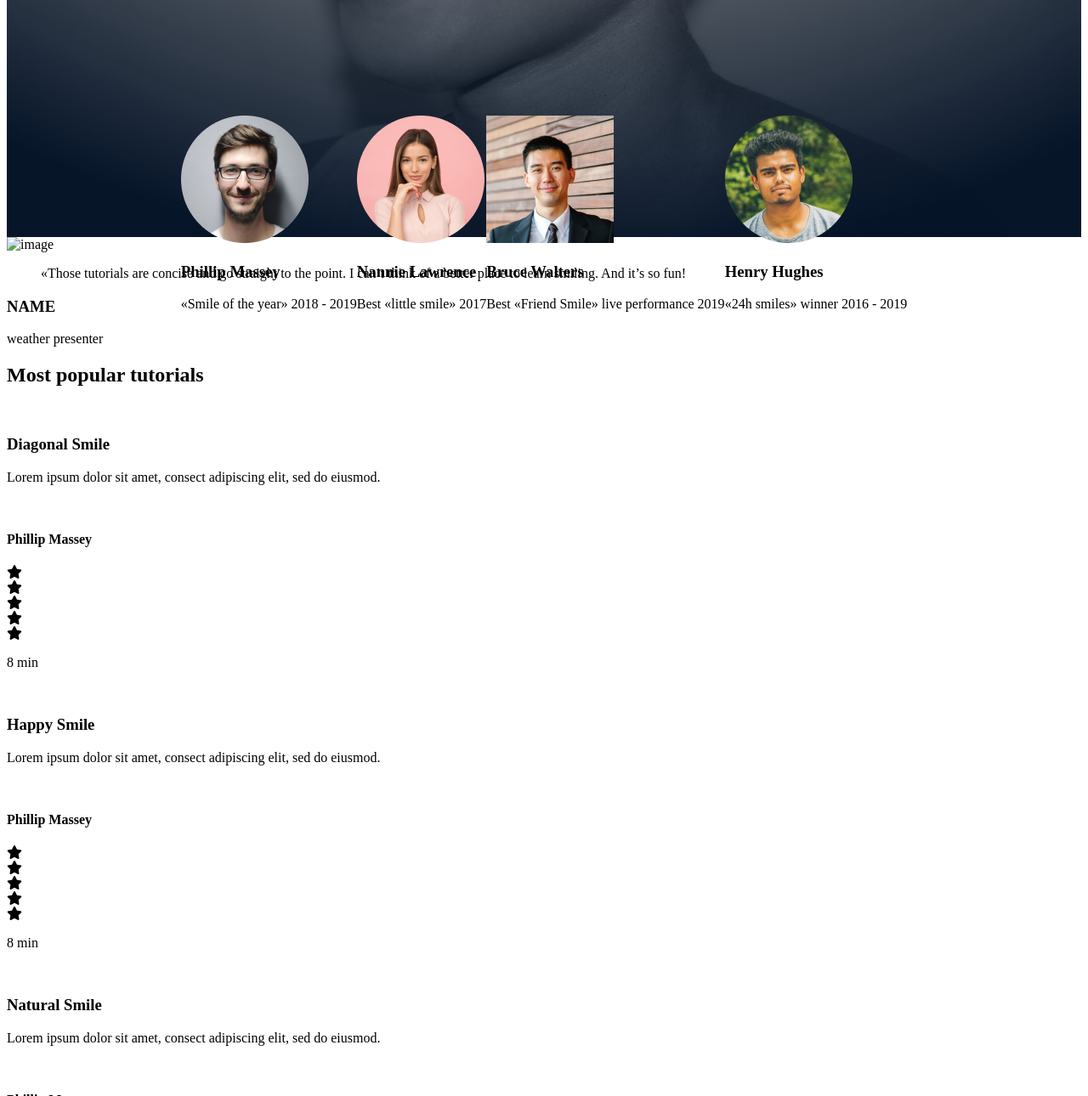
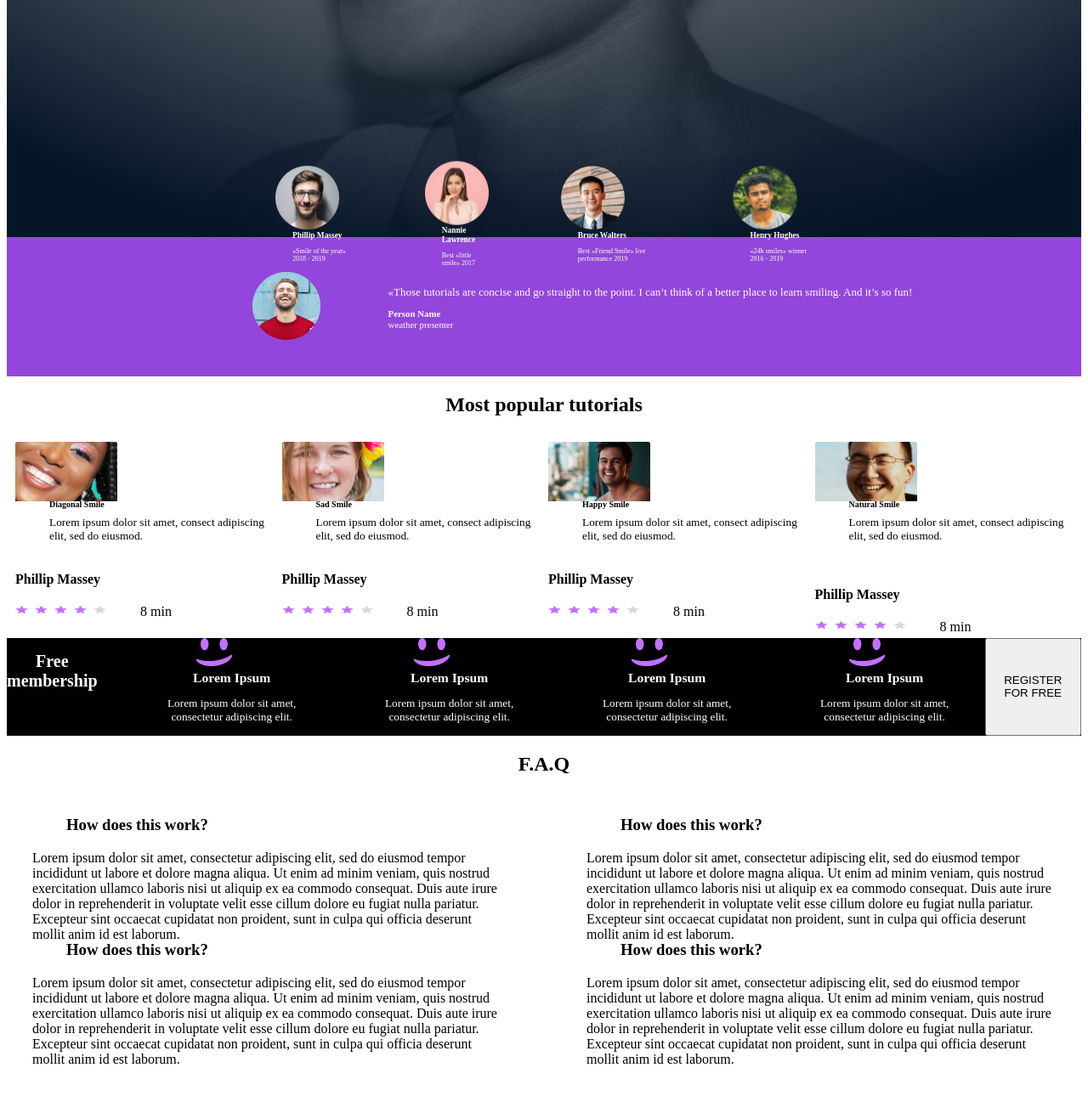
Before and after one commit to Mavis12619/alx_html_css, a plain HTML site: page css_advanced/index.html in a window 1280 px wide. Shown: the part 529-1819 px from the top of the page at 85% size. Drawn offline with Linux system fonts and the light colour scheme.

Commit message:
add REAME

```diff
--- a/css_advanced/index.html
+++ b/css_advanced/index.html
@@ -30,8 +30,8 @@
                     </div>
                     <button>REGISTER FOR FREE</button>
                 </div>
-                <div>
-                    <h2 class="h2+">Learn from the pros</h2>
+                <div class="maame">
+                    <h2 class="papa">Learn from the pros</h2>
                     <div class="images">
                         <div>
                             <img src="./images/1.png" alt="">
@@ -44,7 +44,7 @@
                             <p>Best «little smile» 2017</p>
                         </div>
                         <div>
-                            <img src="./images/2.png" alt="">
+                            <img class="square" src="./images/2.png" alt="">
                             <h3>Bruce Walters</h3>
                             <p>Best «Friend Smile» live performance 2019</p>
                         </div>
@@ -60,116 +60,135 @@
     </div>
     </div>
     </section>
-    <section>
-        <div>
-            <img src="./images/Bitmap.png" alt="image">
+    <section class="mavis">
+        <div id="img">
+            <img src="./images/5.png" alt="image">
         </div>
-        <div>
-            <blockquote>«Those tutorials are concise and go straight to the point. I can’t think of a better
-                place
-                to learn smiling. And it’s so fun!</blockquote>
-            <h3>NAME</h3>
-            <P>weather presenter</P>
+        <div id="quote">
+            <blockquote>«Those tutorials are concise and go straight to the point. I can’t think of a better place to
+                learn smiling. And it’s so fun!
+            </blockquote>
+            <h3 class="john">Person Name</h3>
+            <P class="weather">weather presenter</P>
         </div>
     </section>
-    <section>
-        <h2>Most popular tutorials</h2>
+
+    <section class="eben">
+        <h2 class="h2-title">Most popular tutorials</h2>
+        <div class="profile-container">
+            <div class="becca">
+                <img class="photo" src="./images/9.png" alt="image1">
+                <h3 class="smiley">Diagonal Smile</h3>
+                <p class="tin">Lorem ipsum dolor sit amet, consect adipiscing elit, sed do eiusmod.</p>
+                <h4>Phillip Massey</h4>
+                <div class="stars">
+                    <img src="./images/rating.png">
+                    <!-- <div><i class="fa-solid fa-star"></i></div>
+                    <div><i class="fa-solid fa-star"></i></div>
+                    <div><i class="fa-solid fa-star"></i></div>
+                    <div><i class="fa-solid fa-star"></i></div>
+                    <div><i class="fa-solid fa-star"></i></div> -->
+                    <p>8 min</p>
+                </div>
+
+            </div>
+
+            <div class="becca">
+                <img class="photo" src="./images/7.png" alt="image2">
+                <h3 class="smiley">Sad Smile</h3>
+                <p class="tin">Lorem ipsum dolor sit amet, consect adipiscing elit, sed do eiusmod.</p>
                 <div>
-            <img src="./images/Bitmap (1).png" alt="">
-            <h3>Diagonal Smile</h3>
-            <p>Lorem ipsum dolor sit amet, consect adipiscing elit, sed do eiusmod.</p>
+                    <h4>Phillip Massey</h4>
+                </div>
+                <div class="stars">
+                    <img src="./images/rating.png">
+                    <!-- <div><i class="fa-solid fa-star"></i></div>
+                    <div><i class="fa-solid fa-star"></i></div>
+                    <div><i class="fa-solid fa-star"></i></div>
+                    <div><i class="fa-solid fa-star"></i></div>
+                    <div><i class="fa-solid fa-star"></i></div> -->
+                    <p>8 min</p>
+                </div>
+
+
+            </div>
+            <div class="becca">
+                <img class="photo" src="./images/8.png" alt="image3">
+                <h3 class="smiley">Happy Smile</h3>
+                <p class="tin">Lorem ipsum dolor sit amet, consect adipiscing elit, sed do eiusmod.</p>
+                <div>
+
+                    <h4>Phillip Massey</h4>
+                </div>
+                <div class="stars">
+                    <img src="./images/rating.png">
+                    <!-- <div><i class="fa-solid fa-star"></i></div>
+                    <div><i class="fa-solid fa-star"></i></div>
+                    <div><i class="fa-solid fa-star"></i></div>
+                    <div><i class="fa-solid fa-star"></i></div>
+                    <div><i class="fa-solid fa-star"></i></div> -->
+                    <p>8 min</p>
+                </div>
+
+            </div>
+            <div class="becca">
+                <img class="photo" src="./images/6.png" alt="image4">
+                <h3 class="smiley">Natural Smile</h3>
+                <p class="tin">Lorem ipsum dolor sit amet, consect adipiscing elit, sed do eiusmod.</p>
                 <div>
                     <img src="./images/1 (3).png" alt="">
                     <h4>Phillip Massey</h4>
                 </div>
-            <div>
+                <div class="stars">
+                    <img src="./images/rating.png">
+                    <!-- <div><i class="fa-solid fa-star"></i></div>
                     <div><i class="fa-solid fa-star"></i></div>
                     <div><i class="fa-solid fa-star"></i></div>
                     <div><i class="fa-solid fa-star"></i></div>
-                <div><i class="fa-solid fa-star"></i></div>
-                <div><i class="fa-solid fa-star"></i></div>
-            </div>
+                    <div><i class="fa-solid fa-star"></i></div> -->
                     <p>8 min</p>
                 </div>
-        <div>
-            <img src="./images/Bitmap (4).png" alt="">
-            <h3>Happy Smile</h3>
-            <p>Lorem ipsum dolor sit amet, consect adipiscing elit, sed do eiusmod.</p>
+
+
+            </div>
+            <!-- <div>
+            <img src="./images/Bitmap (2).png" alt="">
+
             <div>
                 <img src="./images/1 (3).png" alt="">
-                <h4>Phillip Massey</h4>
-            </div>
+
+            </div> -->
+
+            <!-- </div> -->
+    </section>
+
+    <section class="smiles">
+        <h2 class="smile">Free membership</h2>
         <div>
-                <div><i class="fa-solid fa-star"></i></div>
-                <div><i class="fa-solid fa-star"></i></div>
-                <div><i class="fa-solid fa-star"></i></div>
-                <div><i class="fa-solid fa-star"></i></div>
-                <div><i class="fa-solid fa-star"></i></div>
-            </div>
-            <p>8 min</p>
-        </div>
-        <div>
-            <img src="./images/Bitmap (3).png" alt="">
-            <h3>Natural Smile</h3>
-            <p>Lorem ipsum dolor sit amet, consect adipiscing elit, sed do eiusmod.</p>
-            <div>
-                <img src="./images/1 (3).png" alt="">
-                <h4>Phillip Massey</h4>
-            </div>
-            <div>
-                <div><i class="fa-solid fa-star"></i></div>
-                <div><i class="fa-solid fa-star"></i></div>
-                <div><i class="fa-solid fa-star"></i></div>
-                <div><i class="fa-solid fa-star"></i></div>
-                <div><i class="fa-solid fa-star"></i></div>
-            </div>
-            <p>8 min</p>
-        </div>
-        <div>
-            <img src="./images/Bitmap (2).png" alt="">
-            <h3>Sad Smile</h3>
-            <p>Lorem ipsum dolor sit amet, consect adipiscing elit, sed do eiusmod.</p>
-            <div>
-                <img src="./images/1 (3).png" alt="">
-                <h4>Phillip Massey</h4>
-            </div>
-            <div>
-                <div><i class="fa-solid fa-star"></i></div>
-                <div><i class="fa-solid fa-star"></i></div>
-                <div><i class="fa-solid fa-star"></i></div>
-                <div><i class="fa-solid fa-star"></i></div>
-                <div><i class="fa-solid fa-star"></i></div>
-            </div>
-            <p>8 min</p>
-        </div>
-    </section>
-    <section>
-        <h2>Free membership</h2>
-        <div>
-            <img src="./images/smile.svg" alt="">
+            <img src="./images/smile.png" alt="smile">
             <h3>Lorem Ipsum</h3>
             <p>Lorem ipsum dolor sit amet, consectetur adipiscing elit.</p>
         </div>
         <div>
-            <img src="./images/smile.svg" alt="">
+            <img src="./images/smile.png" alt="smile">
             <h3>Lorem Ipsum</h3>
             <p>Lorem ipsum dolor sit amet, consectetur adipiscing elit.</p>
         </div>
         <div>
-            <img src="./images/smile.svg" alt="">
+            <img src="./images/smile.png" alt="smile»">
             <h3>Lorem Ipsum</h3>
             <p>Lorem ipsum dolor sit amet, consectetur adipiscing elit.</p>
         </div>
         <div>
-            <img src="./images/smile.svg" alt="">
+            <img src="./images/smile.png" alt="smile">
             <h3>Lorem Ipsum</h3>
             <p>Lorem ipsum dolor sit amet, consectetur adipiscing elit.</p>
         </div>
         <button>REGISTER FOR FREE</button>
     </section>
-    <section>
-        <h2>F.A.Q</h2>
-        <div>
+    <section class="paragraph">
+        <h2 class="faq">F.A.Q</h2>
+        <div class="pchild">
             <div>
                 <div>
                     <h3>How does this work?</h3>
@@ -223,10 +242,10 @@
     </section>
     </main>
     <footer>
-        <section>
+        <section class=" footer">
             <div>
-                <img src="https://fakeimg.pl/250x250?text=Sample+Logo" alt="logo">
-                <div>
+                <img src="./images/logo.png" alt="logo">
+                <div class="media">
                     <i class="fa-brands fa-facebook"></i>
                     <i class="fa-brands fa-twitter"></i>
                     <i class="fa-brands fa-instagram"></i>
--- a/css_advanced/styles.css
+++ b/css_advanced/styles.css
@@ -4,6 +4,8 @@ header {
     background-position: center;
     height: 100vh;
     position: relative;
+
+
 }
 
 
@@ -11,6 +13,7 @@ nav {
     display: flex;
     justify-content: space-between;
     align-items: center;
+
 }
 
 nav img {
@@ -33,9 +36,10 @@ nav a {
     display: flex;
     flex-direction: column;
     align-items: center;
-    margin-top: 220px;
+    margin-top: 170px;
     justify-content: flex-end;
     align-content: flex-end;
+
 }
 
 .div1 {
@@ -61,12 +65,155 @@ h1 {
 
 .images {
     display: flex;
-    padding-top: 150px;
-    ;
+    align-items: center;
+    padding-top: 250px;
+    color: white;
+    transform: scale(0.5);
+    gap: 170px;
 
 
+}
+
+.square {
+    border-radius: 50%;
 }
 
 .h2+ {
     align-items: center;
 }
+
+.maame {
+    display: flex;
+    flex-direction: column;
+}
+
+.papa {
+    align-self: center;
+}
+
+.mavis {
+    display: flex;
+    background-color: rgb(147, 70, 219);
+    padding: 100;
+    align-content: center;
+    justify-content: center;
+    align-items: center;
+    font-size: small;
+    color: white;
+
+}
+
+.eben {
+    display: flex;
+    flex-direction: column;
+
+    /* justify-content: space-between;
+    gap: 20px;
+    flex-wrap: nowrap; */
+}
+
+.profile-container {
+    display: flex;
+    /* border: solid #123456; */
+    margin: 5px;
+}
+
+.h2-title {
+    text-align: center;
+}
+
+.becca {
+    display: flex;
+    flex-direction: column;
+    /* border: solid; */
+    margin: 5px;
+}
+
+.tin {
+    font-size: smaller;
+}
+
+#img {
+    align-self: self-end;
+    transform: scale(0.5);
+    margin-left: 90px;
+
+}
+
+#quote {
+    display: flex;
+    flex-direction: column;
+    /* align-items: center; */
+}
+
+h3,
+p {
+    margin-left: 40px;
+    margin-top: -2px;
+}
+
+.weather {
+    margin-top: -10px;
+    font-size: smaller;
+}
+
+.john {
+    font-size: smaller;
+}
+
+.photo {
+    width: 120px;
+    height: 70px;
+}
+
+.stars {
+    display: flex;
+    padding: 0px;
+    height: 10px;
+}
+
+.smile {
+    text-align: center;
+    color: white;
+
+
+}
+
+.smiles {
+    background-color: black;
+    display: flex;
+    color: white;
+    font-size: smaller;
+    gap: 20px;
+    text-align: center;
+}
+
+.smiley {
+    font-size: x-small;
+    text-align: left;
+}
+
+.paragraph {}
+
+.pchild {
+    display: flex;
+    gap: 100px;
+    padding: 30px;
+    align-items: center;
+}
+
+.faq {
+    text-align: center;
+}
+
+.footer {
+    background-color: black;
+    position: relative;
+    top: 10px;
+
+}
+
+.media {
+    color: white;
+    text-align: right;
+}
--- a/css_basic/styles.css
+++ b/css_basic/styles.css
@@ -38,3 +38,7 @@ footer {
   text-align: center;
   padding: 10px;
 }
+
+.media {
+  color: white;
+}
```
Also changed, not shown: 1 other file. Lines whose indentation alone changed are shown as unchanged.
